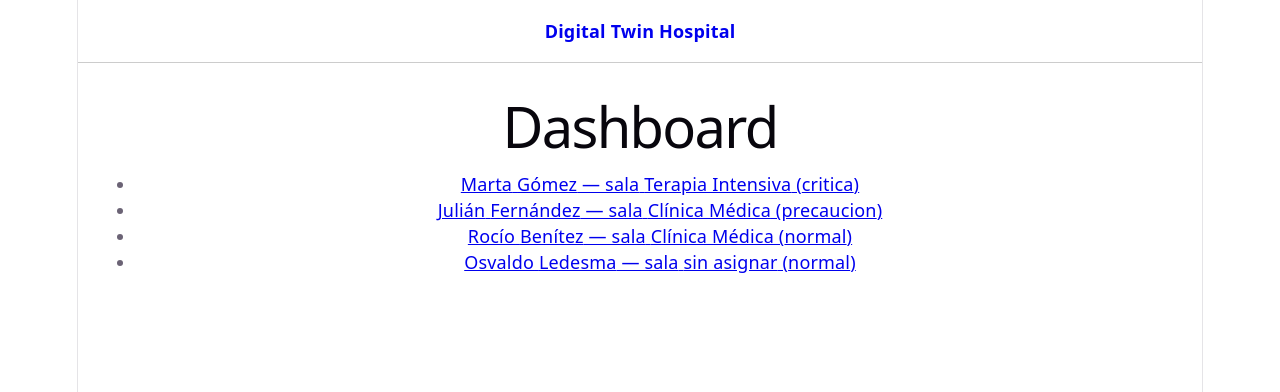
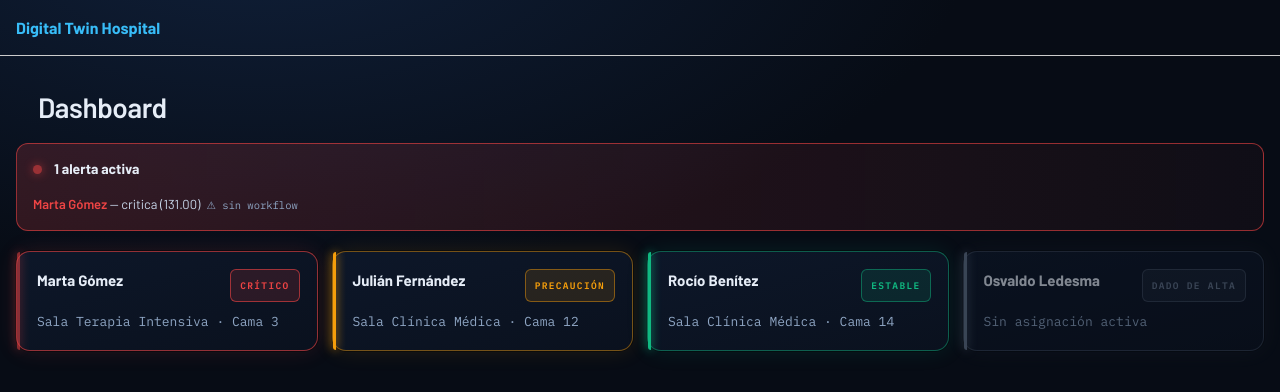
Before and after one commit to Duncan449/Digital-Twin-Hospital, a React (Vite) app in the folder frontend/: page / in a window 1280 px wide. Shown: the top 392 px of the page. Built offline with nearby package versions, Linux system fonts and the light colour scheme.

Commit message:
Dashboard para el Frontend

```diff
--- /dev/null
+++ b/frontend/src/components/AlertasActivas.tsx
@@ -0,0 +1,66 @@
+import { Link } from "react-router-dom";
+import type { Alerta } from "../types/clinico";
+import type { Paciente } from "../types/pacientes";
+
+interface AlertasActivasProps {
+  alertas: Alerta[];
+  pacientes: Paciente[];
+}
+
+function AlertasActivas({ alertas, pacientes }: AlertasActivasProps) {
+  if (alertas.length === 0) return null;
+
+  return (
+    <div
+      style={{
+        padding: "13px 16px",
+        marginBottom: "20px",
+        borderRadius: "12px",
+        background: "linear-gradient(90deg, rgba(239,68,68,.18), rgba(239,68,68,.04))",
+        border: "1px solid var(--border-critica)",
+      }}
+    >
+      <div style={{ display: "flex", alignItems: "center", gap: "12px" }}>
+        <span
+          style={{
+            width: "9px",
+            height: "9px",
+            borderRadius: "50%",
+            background: "var(--color-critica)",
+            boxShadow: "0 0 10px var(--color-critica)",
+            animation: "critblink 1.1s ease-in-out infinite",
+            flex: "none",
+          }}
+        />
+        <strong style={{ color: "var(--text-h)", fontSize: "14px" }}>
+          {alertas.length} alerta{alertas.length > 1 ? "s" : ""} activa
+          {alertas.length > 1 ? "s" : ""}
+        </strong>
+      </div>
+
+      <ul style={{ margin: "10px 0 0", padding: 0, listStyle: "none", display: "flex", flexDirection: "column", gap: "6px" }}>
+        {alertas.map((alerta) => {
+          const paciente = pacientes.find((p) => p.id === alerta.paciente_id);
+          return (
+            <li key={alerta.id}>
+              <Link to={`/pacientes/${alerta.paciente_id}`} style={{ color: "var(--text)", fontSize: "13px" }}>
+                <span style={{ color: "var(--color-critica)", fontWeight: 600 }}>
+                  {paciente ? `${paciente.nombre} ${paciente.apellido}` : "Paciente"}
+                </span>
+                {" — "}
+                {alerta.severidad} ({alerta.valor_detectado ?? "?"})
+                {alerta.workflow_id_temporal === null && (
+                  <span style={{ marginLeft: "6px", fontFamily: "var(--mono)", fontSize: "10.5px", color: "var(--text-muted)" }}>
+                    ⚠ sin workflow
+                  </span>
+                )}
+              </Link>
+            </li>
+          );
+        })}
+      </ul>
+    </div>
+  );
+}
+
+export default AlertasActivas;
--- /dev/null
+++ b/frontend/src/components/PatientCard.tsx
@@ -0,0 +1,116 @@
+import { Link } from "react-router-dom";
+import type { Paciente } from "../types/pacientes";
+import type { NivelSeveridad } from "../types/enums";
+
+interface PatientCardProps {
+  paciente: Paciente;
+}
+
+type EstiloTarjeta = { color: string; tint: string; border: string; label: string };
+
+const ESTILO_POR_SEVERIDAD: Record<NivelSeveridad, EstiloTarjeta> = {
+  normal: {
+    color: "var(--color-normal)",
+    tint: "var(--tint-normal)",
+    border: "var(--border-normal)",
+    label: "ESTABLE",
+  },
+  precaucion: {
+    color: "var(--color-precaucion)",
+    tint: "var(--tint-precaucion)",
+    border: "var(--border-precaucion)",
+    label: "PRECAUCIÓN",
+  },
+  critica: {
+    color: "var(--color-critica)",
+    tint: "var(--tint-critica)",
+    border: "var(--border-critica)",
+    label: "CRÍTICO",
+  },
+};
+
+// Un paciente dado de alta no está bajo monitoreo. Mostrar su última
+// severidad_actual (que puede haber quedado en "normal" desde antes del
+// alta) daría a entender que ese dato sigue siendo relevante hoy. Por
+// eso el alta PISA la severidad con un estilo neutro propio, sin
+// importar qué valor haya quedado guardado en el digital twin.
+const ESTILO_DADO_DE_ALTA: EstiloTarjeta = {
+  color: "var(--color-alta)",
+  tint: "var(--tint-alta)",
+  border: "var(--border-alta)",
+  label: "DADO DE ALTA",
+};
+
+function PatientCard({ paciente }: PatientCardProps) {
+  const estaDadoDeAlta = paciente.estado === "dado_de_alta";
+
+  const estilo = estaDadoDeAlta
+    ? ESTILO_DADO_DE_ALTA
+    : ESTILO_POR_SEVERIDAD[paciente.digital_twin.severidad_actual];
+
+  // El parpadeo crítico tampoco aplica si el paciente ya no está
+  // internado, aunque su severidad guardada fuera "critica".
+  const esCritica = !estaDadoDeAlta && paciente.digital_twin.severidad_actual === "critica";
+
+  return (
+    <Link
+      to={`/pacientes/${paciente.id}`}
+      style={{
+        position: "relative",
+        display: "block",
+        textDecoration: "none",
+        color: "inherit",
+        padding: "17px 17px 17px 20px",
+        borderRadius: "14px",
+        background: "linear-gradient(165deg, var(--bg-panel), var(--bg-panel-alt))",
+        border: `1px solid ${estilo.border}`,
+        boxShadow: `0 0 0 1px rgba(0,0,0,.4), 0 0 22px ${estilo.tint}`,
+        opacity: estaDadoDeAlta ? 0.55 : 1, // atenuada: comunica "inactivo" de un vistazo
+      }}
+    >
+      <span
+        style={{
+          position: "absolute",
+          left: 0,
+          top: 0,
+          bottom: 0,
+          width: "3px",
+          borderRadius: "14px 0 0 14px",
+          background: estilo.color,
+          boxShadow: `0 0 10px ${estilo.color}`,
+          animation: esCritica ? "critblink 1.1s ease-in-out infinite" : undefined,
+        }}
+      />
+
+      <div style={{ display: "flex", justifyContent: "space-between", alignItems: "flex-start", gap: "10px" }}>
+        <strong style={{ fontSize: "15px", color: "var(--text-h)" }}>
+          {paciente.nombre} {paciente.apellido}
+        </strong>
+        <span
+          style={{
+            padding: "4px 9px",
+            borderRadius: "6px",
+            fontFamily: "var(--mono)",
+            fontSize: "9.5px",
+            letterSpacing: ".14em",
+            fontWeight: 600,
+            color: estilo.color,
+            background: estilo.tint,
+            border: `1px solid ${estilo.border}`,
+            whiteSpace: "nowrap",
+          }}
+        >
+          {estilo.label}
+        </span>
+      </div>
+
+      <p style={{ margin: "8px 0 0", fontSize: "13px", color: "var(--text-muted)", fontFamily: "var(--mono)" }}>
+        {estaDadoDeAlta
+          ? "Sin asignación activa"
+          : `Sala ${paciente.sala ?? "s/asignar"} · Cama ${paciente.cama ?? "-"}`}
+      </p>
+    </Link>
+  );
+}
+
+export default PatientCard;
--- /dev/null
+++ b/frontend/src/hooks/useAlertas.ts
@@ -0,0 +1,36 @@
+import { useEffect, useState } from "react";
+import type { Alerta } from "../types/clinico";
+import { alertasMock } from "../mocks/clinico";
+
+interface UseAlertasResultado {
+  data: Alerta[];
+  loading: boolean;
+  error: string | null;
+}
+
+const DELAY_SIMULADO_MS = 400;
+
+// Mismo patrón que usePacientes.ts. Filtramos por estado "activa" acá en
+// el frontend porque el mock no discrimina, el backend real ya filtra
+// por estado=activa por default, así que este filtro
+// desaparece solo cuando conectemos el fetch real en la Fase 4.
+export function useAlertas(): UseAlertasResultado {
+  const [data, setData] = useState<Alerta[]>([]);
+  const [loading, setLoading] = useState<boolean>(true);
+  const [error, setError] = useState<string | null>(null);
+
+  useEffect(() => {
+    setLoading(true);
+    setError(null);
+
+    const temporizador = setTimeout(() => {
+      const activas = alertasMock.filter((a) => a.estado === "activa");
+      setData(activas);
+      setLoading(false);
+    }, DELAY_SIMULADO_MS);
+
+    return () => clearTimeout(temporizador);
+  }, []);
+
+  return { data, loading, error };
+}
--- a/frontend/src/index.css
+++ b/frontend/src/index.css
@@ -1,64 +1,57 @@
+@import url('https://fonts.googleapis.com/css2?family=Barlow:wght@400;500;600;700&family=IBM+Plex+Mono:wght@400;500;600&display=swap');
+
 :root {
-  --text: #6b6375;
-  --text-h: #08060d;
-  --bg: #fff;
-  --border: #e5e4e7;
-  --code-bg: #f4f3ec;
-  --accent: #aa3bff;
-  --accent-bg: rgba(170, 59, 255, 0.1);
-  --accent-border: rgba(170, 59, 255, 0.5);
-  --social-bg: rgba(244, 243, 236, 0.5);
-  --shadow:
-    rgba(0, 0, 0, 0.1) 0 10px 15px -3px, rgba(0, 0, 0, 0.05) 0 4px 6px -2px;
+  /* Paleta tomada del mockup de referencia (Digital Twin Monitor) */
+  --bg: #070C15;
+  --bg-panel: #0D1729;
+  --bg-panel-alt: #0A111E;
+  --border: #1A2740;
+  --border-subtle: #16223A;
 
-  --sans: system-ui, 'Segoe UI', Roboto, sans-serif;
-  --heading: system-ui, 'Segoe UI', Roboto, sans-serif;
-  --mono: ui-monospace, Consolas, monospace;
+  --text: #C6D5E8;
+  --text-h: #E6EDF7;
+  --text-muted: #8FA6C4;
 
-  font: 18px/145% var(--sans);
-  letter-spacing: 0.18px;
-  color-scheme: light dark;
+  --accent: #38BDF8;
+
+  /* Severidad clínica: mapea 1:1 con NivelSeveridad del backend
+     (normal/precaucion/critica) -- si el backend agrega un nivel
+     nuevo, se agrega acá y en enums.ts, en ningún otro lado. */
+  --color-normal: #10B981;
+  --color-precaucion: #F59E0B;
+  --color-critica: #EF4444;
+
+  --tint-normal: rgba(16, 185, 129, .12);
+  --tint-precaucion: rgba(245, 158, 11, .12);
+  --tint-critica: rgba(239, 68, 68, .14);
+
+  --border-normal: rgba(16, 185, 129, .45);
+  --border-precaucion: rgba(245, 158, 11, .45);
+  --border-critica: rgba(239, 68, 68, .6);
+
+  --color-alta: #64748B;
+  --tint-alta: rgba(100, 116, 139, .12);
+  --border-alta: rgba(100, 116, 139, .4);
+
+  --sans: 'Barlow', Helvetica, sans-serif;
+  --mono: 'IBM Plex Mono', ui-monospace, monospace;
+
+  font: 16px/145% var(--sans);
+  color-scheme: dark;
   color: var(--text);
   background: var(--bg);
-  font-synthesis: none;
-  text-rendering: optimizeLegibility;
   -webkit-font-smoothing: antialiased;
   -moz-osx-font-smoothing: grayscale;
-
-  @media (max-width: 1024px) {
-    font-size: 16px;
-  }
 }
 
-@media (prefers-color-scheme: dark) {
-  :root {
-    --text: #9ca3af;
-    --text-h: #f3f4f6;
-    --bg: #16171d;
-    --border: #2e303a;
-    --code-bg: #1f2028;
-    --accent: #c084fc;
-    --accent-bg: rgba(192, 132, 252, 0.15);
-    --accent-border: rgba(192, 132, 252, 0.5);
-    --social-bg: rgba(47, 48, 58, 0.5);
-    --shadow:
-      rgba(0, 0, 0, 0.4) 0 10px 15px -3px, rgba(0, 0, 0, 0.25) 0 4px 6px -2px;
-  }
-
-  #social .button-icon {
-    filter: invert(1) brightness(2);
-  }
+/* Parpadeo suave para indicadores críticos (el punto rojo de la alerta,
+   la barra de acento de una PatientCard en estado crítico). */
+@keyframes critblink {
+  0%, 100% { opacity: 1; }
+  50% { opacity: .35; }
 }
 
-#root {
-  width: 1126px;
-  max-width: 100%;
-  margin: 0 auto;
-  text-align: center;
-  border-inline: 1px solid var(--border);
-  min-height: 100svh;
-  display: flex;
-  flex-direction: column;
+* {
   box-sizing: border-box;
 }
 
@@ -66,46 +59,38 @@ body {
   margin: 0;
 }
 
-h1,
-h2 {
-  font-family: var(--heading);
-  font-weight: 500;
+#root {
+  min-height: 100svh;
+  max-width: 1400px;
+  margin: 0 auto;
+  background: radial-gradient(1200px 600px at 20% -10%, #10203A 0%, #070C15 60%);
+}
+
+a {
+  color: var(--accent);
+  text-decoration: none;
+}
+a:hover {
+  color: #7DD3FC;
+}
+
+h1, h2 {
+  font-family: var(--sans);
+  font-weight: 600;
   color: var(--text-h);
+  margin: 0 0 8px;
 }
 
 h1 {
-  font-size: 56px;
-  letter-spacing: -1.68px;
-  margin: 32px 0;
-  @media (max-width: 1024px) {
-    font-size: 36px;
-    margin: 20px 0;
-  }
+  font-size: 28px;
+  letter-spacing: -0.4px;
+  margin: 24px 0 24px 22px;
 }
+
 h2 {
-  font-size: 24px;
-  line-height: 118%;
-  letter-spacing: -0.24px;
-  margin: 0 0 8px;
-  @media (max-width: 1024px) {
-    font-size: 20px;
-  }
+  font-size: 18px;
 }
+
 p {
   margin: 0;
 }
-
-code,
-.counter {
-  font-family: var(--mono);
-  display: inline-flex;
-  border-radius: 4px;
-  color: var(--text-h);
-}
-
-code {
-  font-size: 15px;
-  line-height: 135%;
-  padding: 4px 8px;
-  background: var(--code-bg);
-}
--- /dev/null
+++ b/frontend/src/pages/Dashboard.css
@@ -0,0 +1,5 @@
+.dashboard-grid {
+  display: grid;
+  grid-template-columns: repeat(auto-fill, minmax(280px, 1fr));
+  gap: 14px;
+}
--- a/frontend/src/pages/Dashboard.tsx
+++ b/frontend/src/pages/Dashboard.tsx
@@ -1,11 +1,12 @@
-import { Link } from "react-router-dom";
 import { usePacientes } from "../hooks/usePacientes";
+import { useAlertas } from "../hooks/useAlertas";
+import PatientCard from "../components/PatientCard";
+import AlertasActivas from "../components/AlertasActivas";
+import "./Dashboard.css";
 
-// Todavía sin estilos ni PatientCard -- eso es Fase 2. Acá el objetivo
-// único es probar que la navegación funciona: click en un paciente
-// tiene que llevarte a /pacientes/:id con el id correcto.
 function Dashboard() {
   const { data: pacientes, loading, error } = usePacientes();
+  const { data: alertas } = useAlertas();
 
   if (loading) return <p>Cargando pacientes...</p>;
   if (error) return <p>Error: {error}</p>;
@@ -13,17 +14,12 @@ function Dashboard() {
   return (
     <div>
       <h1>Dashboard</h1>
-      <ul>
+      <AlertasActivas alertas={alertas} pacientes={pacientes} />
+      <div className="dashboard-grid">
         {pacientes.map((paciente) => (
-          <li key={paciente.id}>
-            <Link to={`/pacientes/${paciente.id}`}>
-              {paciente.nombre} {paciente.apellido} — sala{" "}
-              {paciente.sala ?? "sin asignar"} (
-              {paciente.digital_twin.severidad_actual})
-            </Link>
-          </li>
+          <PatientCard key={paciente.id} paciente={paciente} />
         ))}
-      </ul>
+      </div>
     </div>
   );
 }
```
